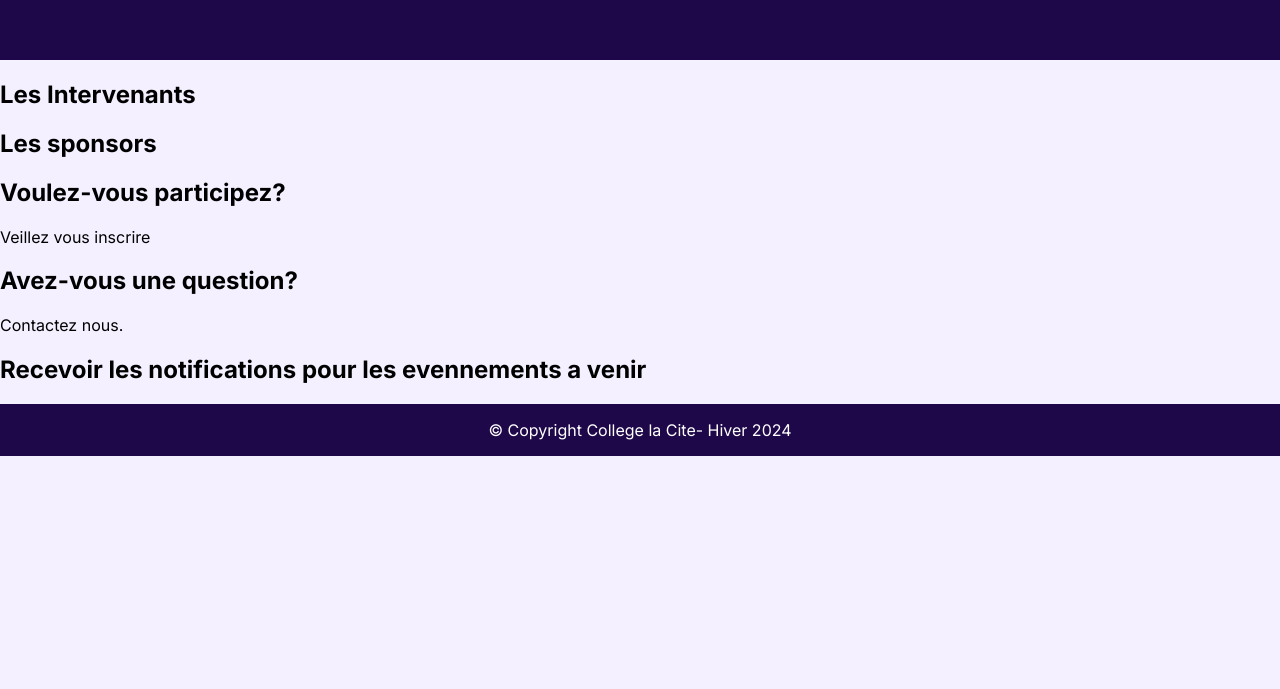
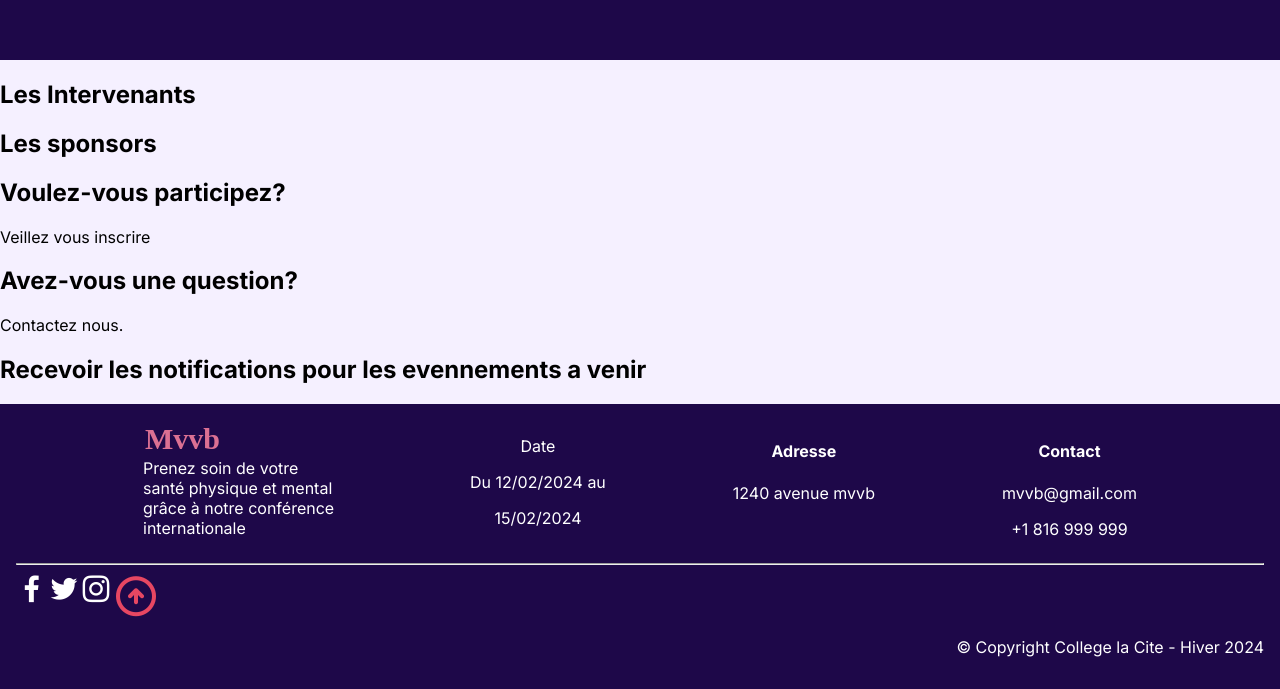
Before and after one commit to SedricOuambo/mvvb-app, a Next.js app: page / in a window 1280 px wide. Shown: the part 2089-2778 px from the top of the page. Before the commit the page ends 2545 px from the top, so only its background shows below. Built offline with nearby package versions, Linux system fonts and the light colour scheme.

Commit message:
Design du footer

```diff
--- a/components/Footer.jsx
+++ b/components/Footer.jsx
@@ -2,9 +2,57 @@ import styles from './Footer.module.css'
 
 export default function Footer() {
     return <footer className={styles.footer}>
-        <div>
+            <div className="container">
+                <div className={styles.row1}>
+                    {/* column1 */}
+                    <div className={styles.col1}>
+                        <h3>Mvvb</h3>
+                        <div>
+                            Prenez soin de votre santé physique et mental grâce à notre conférence internationale
+                        </div>
+                    </div>
+                    {/* column2 */}
+                    <div className="col2">
+                        <p>Date</p>
+                        <p> Du 12/02/2024 au </p>
+                        <p>15/02/2024 </p>
+                    </div>
+                    {/* column3 */}
+                    <div className="col3">
+                        <h4>Adresse</h4>
+                        <p>
+                            1240 avenue mvvb
+                        </p>
 
-        </div>
-        &copy; Copyright College la Cite- Hiver 2024
+                    </div>
+                    {/* column4 */}
+                    <div className="col4">
+                        <h4>Contact</h4>
+
+                            <p>mvvb@gmail.com</p>
+                            <p>+1 816 999 999</p>
+
+
+                    </div>
+                </div>
+
+                <hr></hr>
+
+                <div className={styles.row2}>
+                <div>
+                    <i className={styles.icone  +' '+ 'uil uil-facebook-f'}></i>
+                    <i className={styles.icone  +' '+ 'uil uil-twitter'}></i>
+                    <i className={styles.icone  +' '+ 'uil uil-instagram'}></i>
+
+                    <i className={styles.icone2  +' '+ 'uil uil-arrow-circle-up'}></i>
+                </div>
+
+
+                    <p> &copy; Copyright College la Cite - Hiver 2024</p>
+
+                </div>
+
+
+            </div>
     </footer>
 }
--- a/components/Footer.module.css
+++ b/components/Footer.module.css
@@ -1,6 +1,73 @@
+
 .footer {
     padding: 1rem;
     background-color: #1E0849;
     text-align: center;
     color: white;
+    display: flex;
+    flex-direction: column;
+
 }
+
+.footer container {
+    display: flex;
+    flex-wrap: wrap;
+}
+
+.footer img {
+    width: 2rem;
+    height: auto;
+    display: flex;
+}
+
+.row1{
+    display: flex;
+    justify-content: space-evenly;
+}
+
+.col1{
+    display: flex;
+    flex-direction: column;
+    justify-content: left;
+    width: 200px;
+
+}
+
+.col1 div{
+    display: flex;
+  justify-content: space-between;
+  text-align: left;
+
+
+}
+
+.col1 h3{
+    font-size: 30px;
+    color: palevioletred;
+    text-align:left;
+    font-family: 'Harrington', cursive;
+      margin: 2px;;
+
+}
+.row2 p{
+   text-align: right;
+}
+
+.icone{
+    font-size: 2rem;
+    color: white;
+    justify-content: left;
+    display: flex;
+}
+
+.row2 div{
+    display: flex;
+    margin-right: 50px;
+}
+
+.icone2 {
+    font-size: 3rem;
+    color: rgb(231, 71, 98);
+    display: flex;
+
+}
--- a/components/Header.jsx
+++ b/components/Header.jsx
@@ -6,6 +6,8 @@ import logo from '@/public/logo mvvb.jpg'
 
 export default function Header() {
     return <header className={styles.header}>
+        {/* UNICONS  */}
+        <link rel="stylesheet" href="https://unicons.iconscout.com/release/v4.0.8/css/line.css"></link>
         <div className={styles.title}>
         <Image src={logo} alt="Logo mvvb" />
             <h1>MVVB</h1>
@@ -13,4 +15,5 @@ export default function Header() {
         </div>
 
     </header>
+
 }
```
